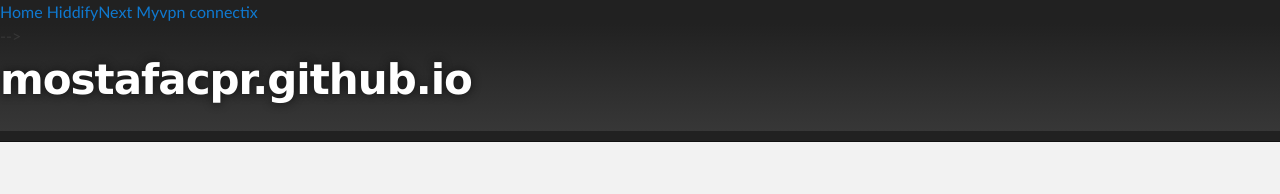
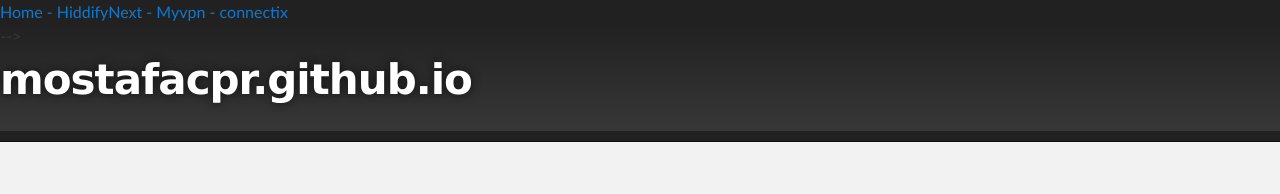
Before and after one commit to mostafacpr/mostafacpr.github.io, a Jekyll site: the page built from index.md, in a window 1280 px wide. Shown: the top 194 px of the page. Built offline with Jekyll 4.4.1, drawn with Linux system fonts in a browser that asks for light colours; our own code applies the rules of GitHub Pages for plain Markdown files; the repository's description, which GitHub fills in, is left out.

Commit message:
Update default.html

```diff
--- a/_layouts/default.html
+++ b/_layouts/default.html
@@ -14,9 +14,9 @@
   <body>
 
    <div class="topnav">
-  <a class="active"   href="index.html">Home</a>
-  <a href="h.html">HiddifyNext</a>
-  <a href="m.html">Myvpn</a>
+  <a class="active"   href="index.html">Home -</a>
+  <a href="h.html">HiddifyNext -</a>
+  <a href="m.html">Myvpn -</a>
   <a href="c.html">connectix</a>
 
 </div>
```
